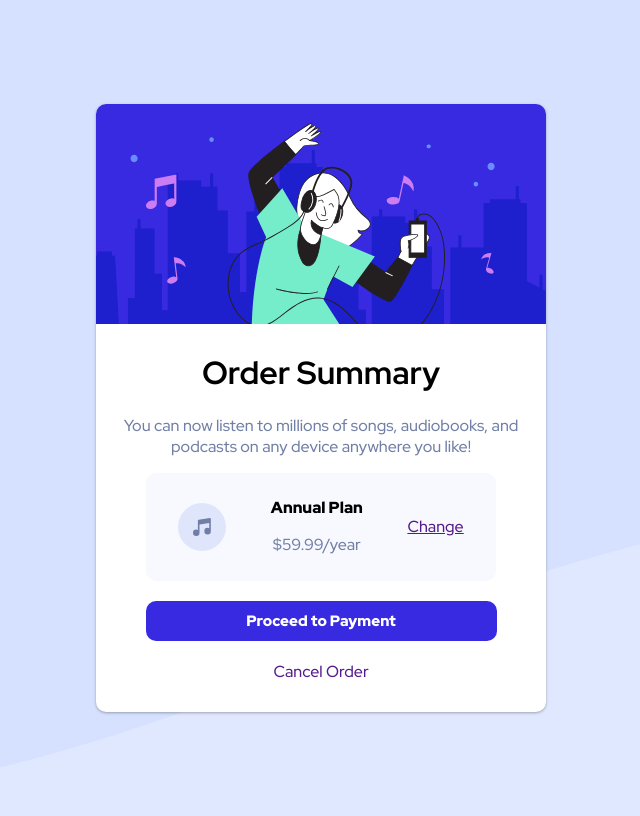
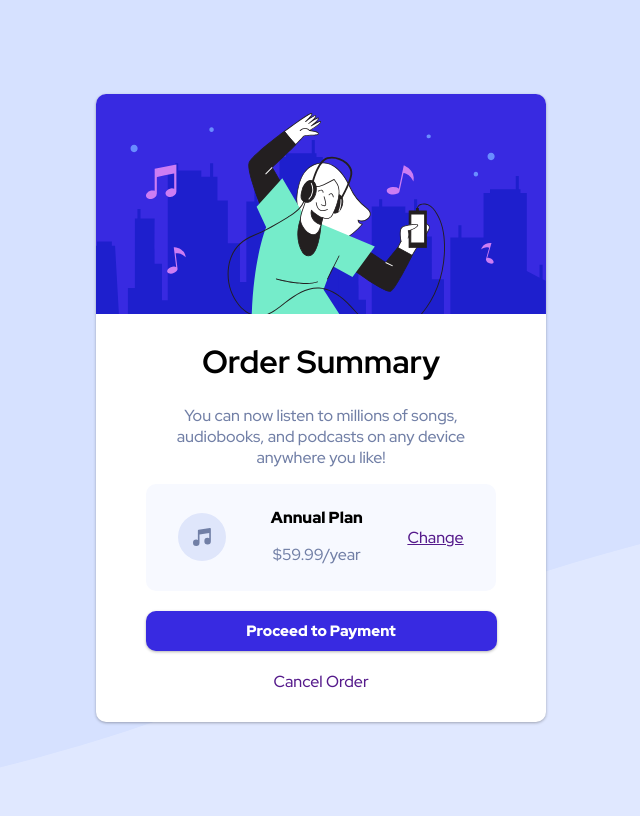
Before and after one commit to codemax28/order-summary-component-main-max, a PHP site: page / in a window 1280 px wide. Shown: the whole page, without its empty margins (319-959 px from the left). Run offline with PHP 8.4, Linux system fonts and the light colour scheme.

Commit message:
last changes

```diff
--- a/home.html
+++ b/home.html
@@ -28,8 +28,8 @@
           <div class="order">
             <h1>Order Summary</h1>
             <p>
-              You can now listen to millions of songs, audiobooks, and podcasts
-              on any device anywhere you like!
+              You can now listen to millions of songs,<br> audiobooks, and podcasts
+              on any device<br> anywhere you like!
             </p>
           </div>
           <div class="music">
@@ -38,7 +38,7 @@
               <h2>Annual Plan</h2>
               <p>$59.99/year</p>
             </div>
-            <a href="">Change</a>
+            <a class ="change" href="">Change</a>
           </div>
           <div class="botones">
             <div>
--- a/style.css
+++ b/style.css
@@ -48,6 +48,12 @@ body {
     font-weight: 900;
     font-size: 16px;
 }
+.change:hover{
+    text-decoration: none;
+    color: #766CF1
+    ;
+}
+
 
 
 
@@ -68,6 +74,15 @@ p{
     font-weight: 900;
     font-size: 15px;
     cursor: pointer;
+
+    box-shadow: rgba(0, 0, 0, 0.3) 0 1px 3px;
+}
+
+.pay:hover{
+    background-color: #766CF1
+    ;
+    filter: drop-shadow(0px 4px 4px rgba(0, 0, 0, 0.25));
+
 }
 
 .cancel{
```
